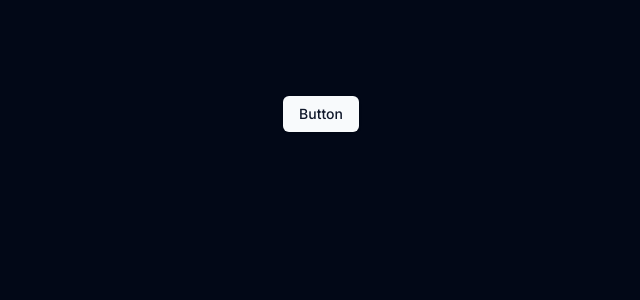
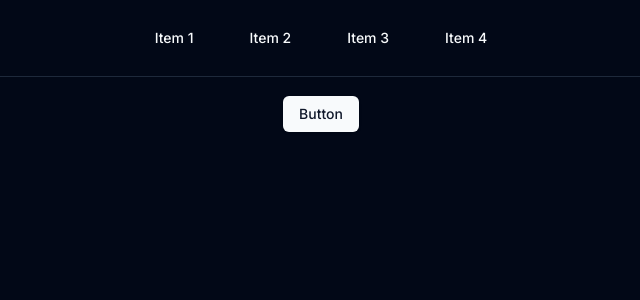
Before and after one commit to chirag3003/projects.chirag, a Next.js app: page / in a window 1280 px wide. Shown: the top 300 px of the page, without its empty margins (319-959 px from the left). Built offline with nearby package versions, Linux system fonts and the light colour scheme.

Commit message:
started with navbar

```diff
--- a/app/layout.tsx
+++ b/app/layout.tsx
@@ -3,6 +3,7 @@ import { Inter } from 'next/font/google'
 import './globals.css'
 import { Toaster } from 'react-hot-toast'
 import { Metadata } from 'next'
+import Navbar from '@/components/Navbar'
 
 const inter = Inter({ subsets: ['latin'] })
 
@@ -29,7 +30,8 @@ export default function RootLayout({ children }: RootLayoutProps) {
     return (
         <html lang="en">
             <body className={`${inter.className} text-text`}>
-                {children}
+                <Navbar />
+                <main>{children}</main>
                 <Toaster />
             </body>
         </html>
--- a/app/page.tsx
+++ b/app/page.tsx
@@ -2,8 +2,8 @@ import { Button } from '@/components/ui/button'
 
 export default function Home() {
     return (
-        <main className="flex min-h-screen flex-col items-center justify-between bg-background p-24">
+        <section className="flex min-h-screen flex-col items-center justify-between bg-background p-24">
             <Button className="bg-primary">Button</Button>
-        </main>
+        </section>
     )
 }
--- /dev/null
+++ b/components/Navbar/index.tsx
@@ -0,0 +1,39 @@
+import { cn } from '@/lib/utils'
+import Link from 'next/link'
+import React from 'react'
+import { buttonVariants } from '../ui/button'
+
+function Navbar() {
+    return (
+        <div className="fixed top-0 left-0 right-0 flex items-center justify-center py-5 border-b">
+            <nav className="nav-items items-center gap-6 hidden md:flex">
+                <Link
+                    className={cn(buttonVariants({ variant: 'ghost' }))}
+                    href={'#'}
+                >
+                    Item 1
+                </Link>
+                <Link
+                    className={cn(buttonVariants({ variant: 'ghost' }))}
+                    href={'#'}
+                >
+                    Item 2
+                </Link>
+                <Link
+                    className={cn(buttonVariants({ variant: 'ghost' }))}
+                    href={'#'}
+                >
+                    Item 3
+                </Link>
+                <Link
+                    className={cn(buttonVariants({ variant: 'ghost' }))}
+                    href={'#'}
+                >
+                    Item 4
+                </Link>
+            </nav>
+        </div>
+    )
+}
+
+export default Navbar
```
